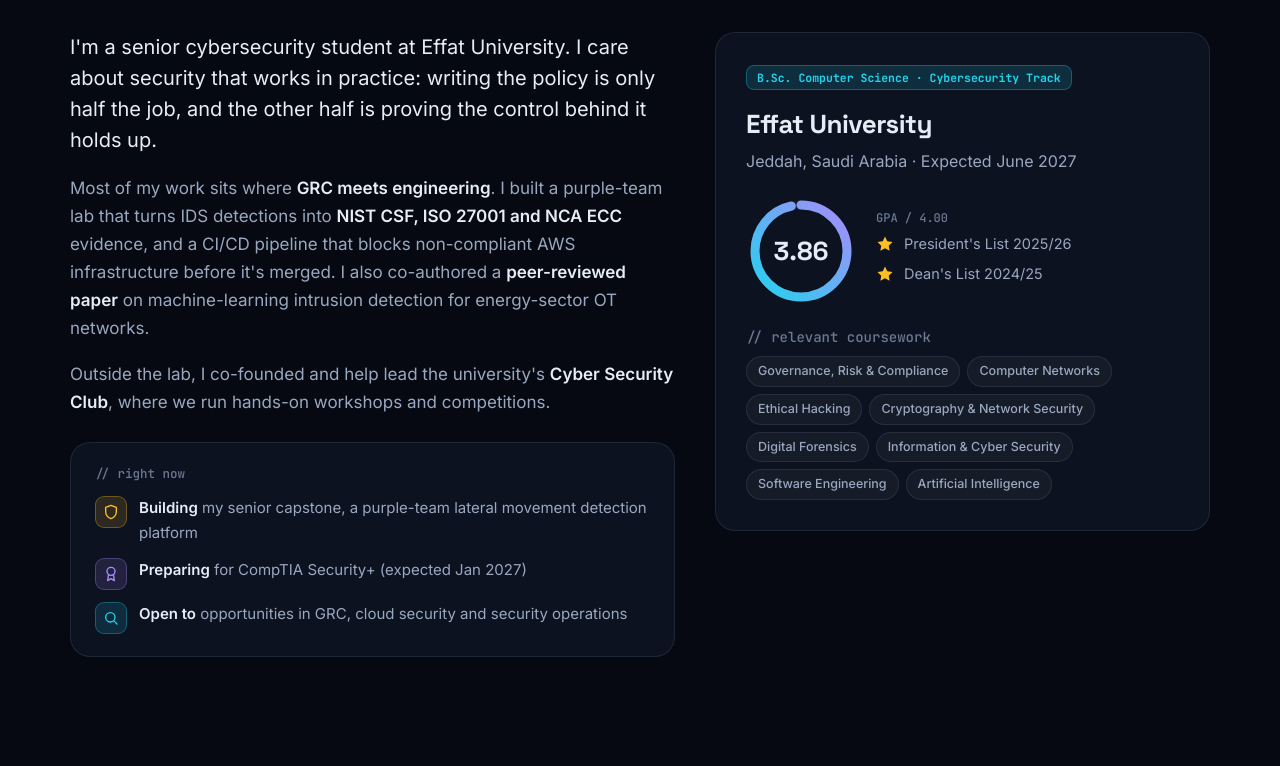
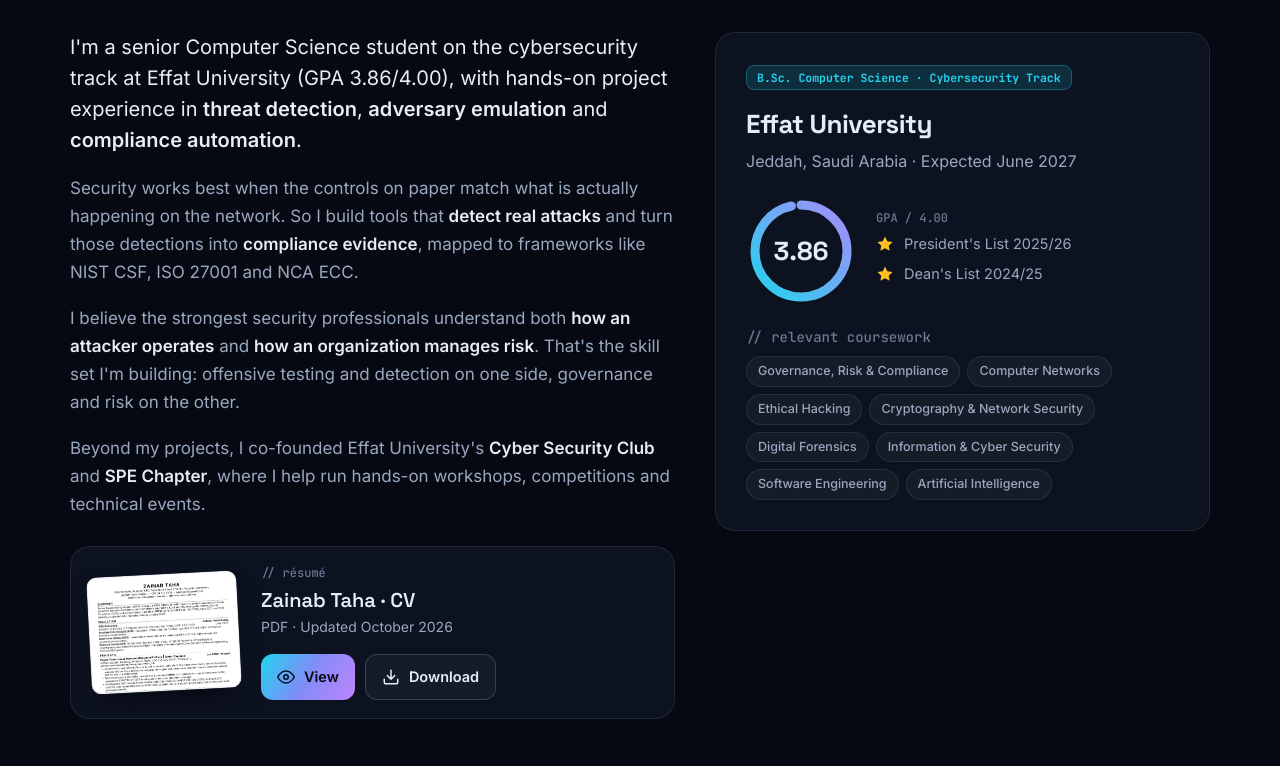
Before and after one commit to zainabthaa/portfolio, a plain HTML site: page index.html in a window 1280 px wide. Shown: the part 1154-1920 px from the top of the page. Drawn offline with Linux system fonts and the light colour scheme.

Commit message:
New About text, downloadable CV

```diff
--- a/index.html
+++ b/index.html
@@ -136,7 +136,8 @@
 .pc-label{font:500 12px "JetBrains Mono",ui-monospace,monospace;color:var(--subtle);margin-bottom:10px}
 .pc-focus{display:flex;flex-wrap:wrap;gap:8px;margin-bottom:22px}
 .pc-focus span{font-size:13px;font-weight:600;padding:5px 12px;border-radius:9px;color:var(--c);background:color-mix(in srgb,var(--c) 13%,transparent);border:1px solid color-mix(in srgb,var(--c) 30%,transparent)}
-.pc-links{display:grid;grid-template-columns:repeat(3,1fr);gap:8px}
+.pc-links{display:grid;grid-template-columns:repeat(4,1fr);gap:8px}
+@media (max-width:420px){.pc-links{grid-template-columns:repeat(2,1fr)}}
 .pc-links a{display:flex;align-items:center;justify-content:center;gap:7px;padding:10px 6px;border-radius:11px;font-size:13.5px;font-weight:600;color:var(--text);background:var(--surface-2);border:1px solid var(--border);transition:border-color .2s,transform .2s}
 .pc-links a:hover{border-color:var(--cyan);transform:translateY(-2px)}
 .pc-links svg{width:15px;height:15px}
@@ -356,6 +357,17 @@
 .now .ni{width:32px;height:32px;flex:none;border-radius:9px;display:grid;place-items:center;color:var(--c);background:color-mix(in srgb,var(--c) 14%,transparent);border:1px solid color-mix(in srgb,var(--c) 30%,transparent)}
 .now .ni svg{width:16px;height:16px}
 .exp-wrap{max-width:860px}
+.cvcard{margin-top:28px;padding:18px;display:flex;gap:22px;align-items:center}
+@media (max-width:520px){.cvcard{flex-direction:column;align-items:stretch}}
+.cv-thumb{flex:none;width:150px;border-radius:10px;overflow:hidden;border:1px solid var(--border-strong);background:#fff;box-shadow:0 14px 30px -12px rgba(0,0,0,.6);transform:rotate(-3deg);transition:transform .35s cubic-bezier(.3,1.4,.5,1)}
+@media (max-width:520px){.cv-thumb{width:100%;transform:none;max-height:220px}}
+.cvcard:hover .cv-thumb{transform:rotate(0) scale(1.04)}
+.cv-thumb img{width:100%}
+.cv-kicker{font:500 12px "JetBrains Mono",ui-monospace,monospace;color:var(--subtle)}
+.cv-info h4{font:600 20px "Space Grotesk",Inter,system-ui,sans-serif;margin:6px 0 2px}
+.cv-info p{margin:0 0 16px;color:var(--muted);font-size:14px}
+.cv-actions{display:flex;flex-wrap:wrap;gap:10px}
+.cv-actions .btn{padding:10px 16px;font-size:14.5px}
 .col-title{display:flex;align-items:center;gap:10px;font-size:22px;margin:0 0 20px}
 .col-title svg{width:22px;height:22px;color:var(--cyan)}
 .tl-item .org{font-size:13.5px;color:var(--subtle);margin-bottom:6px}
@@ -447,6 +459,7 @@
       <div class="pc-links">
         <a href="https://www.linkedin.com/in/zainab-taha-cs" target="_blank" rel="noopener"><svg viewBox="0 0 24 24" fill="currentColor"><path d="M20.4 20.5h-3.6v-5.6c0-1.3 0-3-1.8-3s-2.1 1.4-2.1 2.9v5.7H9.3V9h3.4v1.6h.1c.5-.9 1.6-1.8 3.4-1.8 3.6 0 4.3 2.4 4.3 5.5v6.2zM5.3 7.4a2.1 2.1 0 1 1 0-4.2 2.1 2.1 0 0 1 0 4.2zM7.1 20.5H3.5V9h3.6v11.5zM22.2 0H1.8C.8 0 0 .8 0 1.7v20.6c0 .9.8 1.7 1.8 1.7h20.4c1 0 1.8-.8 1.8-1.7V1.7C24 .8 23.2 0 22.2 0z"/></svg>LinkedIn</a>
         <a href="https://github.com/zainabthaa" target="_blank" rel="noopener"><svg viewBox="0 0 24 24" fill="currentColor"><path d="M12 .5a12 12 0 0 0-3.8 23.4c.6.1.8-.3.8-.6v-2.2c-3.3.7-4-1.4-4-1.4-.6-1.4-1.4-1.8-1.4-1.8-1-.7.1-.7.1-.7 1.2.1 1.8 1.2 1.8 1.2 1 1.8 2.8 1.3 3.5 1 .1-.8.4-1.3.7-1.6-2.7-.3-5.5-1.3-5.5-6 0-1.2.5-2.3 1.2-3.1-.1-.3-.5-1.5.1-3.2 0 0 1-.3 3.3 1.2a11.5 11.5 0 0 1 6 0C17.3 4.7 18.3 5 18.3 5c.7 1.7.2 2.9.1 3.2.8.8 1.2 1.9 1.2 3.1 0 4.7-2.8 5.7-5.5 6 .4.4.8 1.1.8 2.2v3.3c0 .3.2.7.8.6A12 12 0 0 0 12 .5z"/></svg>GitHub</a>
+        <a href="assets/cv/Zainab_Taha_CV.pdf" target="_blank" rel="noopener"><svg viewBox="0 0 24 24" fill="none" stroke="currentColor" stroke-width="2" stroke-linecap="round" stroke-linejoin="round"><path d="M14 2H6a2 2 0 0 0-2 2v16a2 2 0 0 0 2 2h12a2 2 0 0 0 2-2V8z"/><path d="M14 2v6h6"/></svg>CV</a>
         <a href="mailto:zaataha25@gmail.com"><svg viewBox="0 0 24 24" fill="none" stroke="currentColor" stroke-width="2"><rect x="2" y="4" width="20" height="16" rx="2"/><path d="m22 6-10 7L2 6"/></svg>Email</a>
       </div>
     </aside>
@@ -467,16 +480,23 @@
     </div>
     <div class="about-grid">
       <div class="about-text reveal">
-        <p class="lead-p">I'm a senior cybersecurity student at Effat University. I care about security that works in practice: writing the policy is only half the job, and the other half is proving the control behind it holds up.</p>
-        <p>Most of my work sits where <b>GRC meets engineering</b>. I built a purple-team lab that turns IDS detections into <b>NIST CSF, ISO 27001 and NCA ECC</b> evidence, and a CI/CD pipeline that blocks non-compliant AWS infrastructure before it's merged. I also co-authored a <b>peer-reviewed paper</b> on machine-learning intrusion detection for energy-sector OT networks.</p>
-        <p>Outside the lab, I co-founded and help lead the university's <b>Cyber Security Club</b>, where we run hands-on workshops and competitions.</p>
-        <div class="gcard now reveal">
-          <h4>// right now</h4>
-          <ul>
-            <li class="c-soc"><span class="ni"><svg viewBox="0 0 24 24" fill="none" stroke="currentColor" stroke-width="2" stroke-linecap="round" stroke-linejoin="round"><path d="M12 2 4 5v6c0 5.5 3.4 9.7 8 11 4.6-1.3 8-5.5 8-11V5z"/></svg></span><span><b>Building</b> my senior capstone, a purple-team lateral movement detection platform</span></li>
-            <li class="c-grc"><span class="ni"><svg viewBox="0 0 24 24" fill="none" stroke="currentColor" stroke-width="2" stroke-linecap="round" stroke-linejoin="round"><circle cx="12" cy="8" r="6"/><path d="M8.2 13.2 7 22l5-3 5 3-1.2-8.8"/></svg></span><span><b>Preparing</b> for CompTIA Security+ (expected Jan 2027)</span></li>
-            <li class="c-cloud"><span class="ni"><svg viewBox="0 0 24 24" fill="none" stroke="currentColor" stroke-width="2" stroke-linecap="round" stroke-linejoin="round"><circle cx="11" cy="11" r="7"/><path d="m21 21-4.3-4.3"/></svg></span><span><b>Open to</b> opportunities in GRC, cloud security and security operations</span></li>
-          </ul>
+        <p class="lead-p">I'm a senior Computer Science student on the cybersecurity track at Effat University (GPA 3.86/4.00), with hands-on project experience in <b>threat detection</b>, <b>adversary emulation</b> and <b>compliance automation</b>.</p>
+        <p>Security works best when the controls on paper match what is actually happening on the network. So I build tools that <b>detect real attacks</b> and turn those detections into <b>compliance evidence</b>, mapped to frameworks like NIST CSF, ISO 27001 and NCA ECC.</p>
+        <p>I believe the strongest security professionals understand both <b>how an attacker operates</b> and <b>how an organization manages risk</b>. That's the skill set I'm building: offensive testing and detection on one side, governance and risk on the other.</p>
+        <p>Beyond my projects, I co-founded Effat University's <b>Cyber Security Club</b> and <b>SPE Chapter</b>, where I help run hands-on workshops, competitions and technical events.</p>
+        <div class="gcard cvcard reveal">
+          <a class="cv-thumb" href="assets/cv/Zainab_Taha_CV.pdf" target="_blank" rel="noopener" aria-label="View CV (PDF)">
+            <img src="assets/img/cv-thumb.webp" alt="Preview of Zainab Taha's CV" loading="lazy">
+          </a>
+          <div class="cv-info">
+            <div class="cv-kicker">// résumé</div>
+            <h4>Zainab Taha · CV</h4>
+            <p>PDF · Updated October 2026</p>
+            <div class="cv-actions">
+              <a class="btn primary" href="assets/cv/Zainab_Taha_CV.pdf" target="_blank" rel="noopener"><svg viewBox="0 0 24 24" fill="none" stroke="currentColor" stroke-width="2" stroke-linecap="round" stroke-linejoin="round"><path d="M1 12s4-8 11-8 11 8 11 8-4 8-11 8-11-8-11-8z"/><circle cx="12" cy="12" r="3"/></svg>View</a>
+              <a class="btn" href="assets/cv/Zainab_Taha_CV.pdf" download="Zainab_Taha_CV.pdf"><svg viewBox="0 0 24 24" fill="none" stroke="currentColor" stroke-width="2" stroke-linecap="round" stroke-linejoin="round"><path d="M21 15v4a2 2 0 0 1-2 2H5a2 2 0 0 1-2-2v-4M7 10l5 5 5-5M12 15V3"/></svg>Download</a>
+            </div>
+          </div>
         </div>
       </div>
       <div>
@@ -810,7 +830,7 @@
           <div class="line"><i id="tlfill"></i></div>
           <div class="gcard tl-item c-grc reveal"><div class="d">Aug – Oct 2026</div><h4>Undergraduate Researcher</h4><div class="org">Department of Computer Science, Effat University</div><p>Co-authored a peer-reviewed journal paper (ICEE, 2026) presenting an open, Docker-based IT/OT testbed with rule-based and Random Forest intrusion detection for energy-sector networks.</p></div>
           <div class="gcard tl-item c-cloud reveal"><div class="d">2025 – 2026</div><h4>Vice President &amp; Co-founder, Cyber Security Club</h4><div class="org">Effat University</div><p>Co-led planning and delivery of hands-on labs, competitions and security workshops.</p></div>
-          <div class="gcard tl-item c-app reveal"><div class="d">2026 – present</div><h4>Vice President, Society of Petroleum Engineers</h4><div class="org">SPE Chapter, Effat University</div><p>Co-directing strategic planning and operations for technical workshops and community initiatives.</p></div>
+          <div class="gcard tl-item c-app reveal"><div class="d">2026 – present</div><h4>Co-founder &amp; Vice President, Society of Petroleum Engineers</h4><div class="org">SPE Chapter, Effat University</div><p>Co-directing strategic planning and operations for technical workshops and community initiatives.</p></div>
           <div class="gcard tl-item c-grc reveal"><div class="d">2025 – 2026</div><h4>Nominee, Student Shura Council President</h4><div class="org">Effat University</div><p>Nominated for the Queen Effat Citizenship Award to serve as student-body representative.</p></div>
         </div>
     </div>
```
Also changed, not shown: assets/img/cv-thumb.webp (added), 1 other file.
